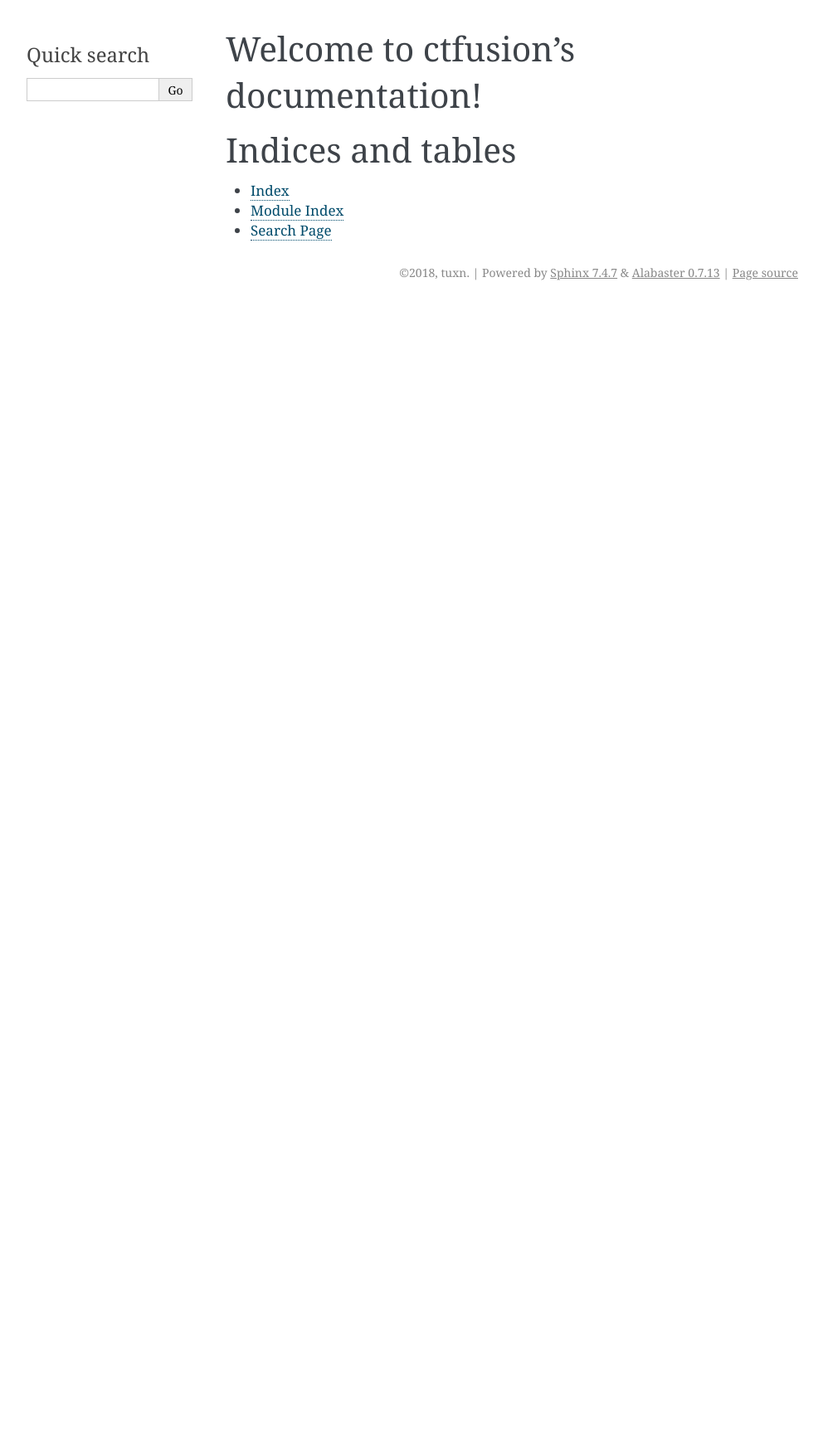
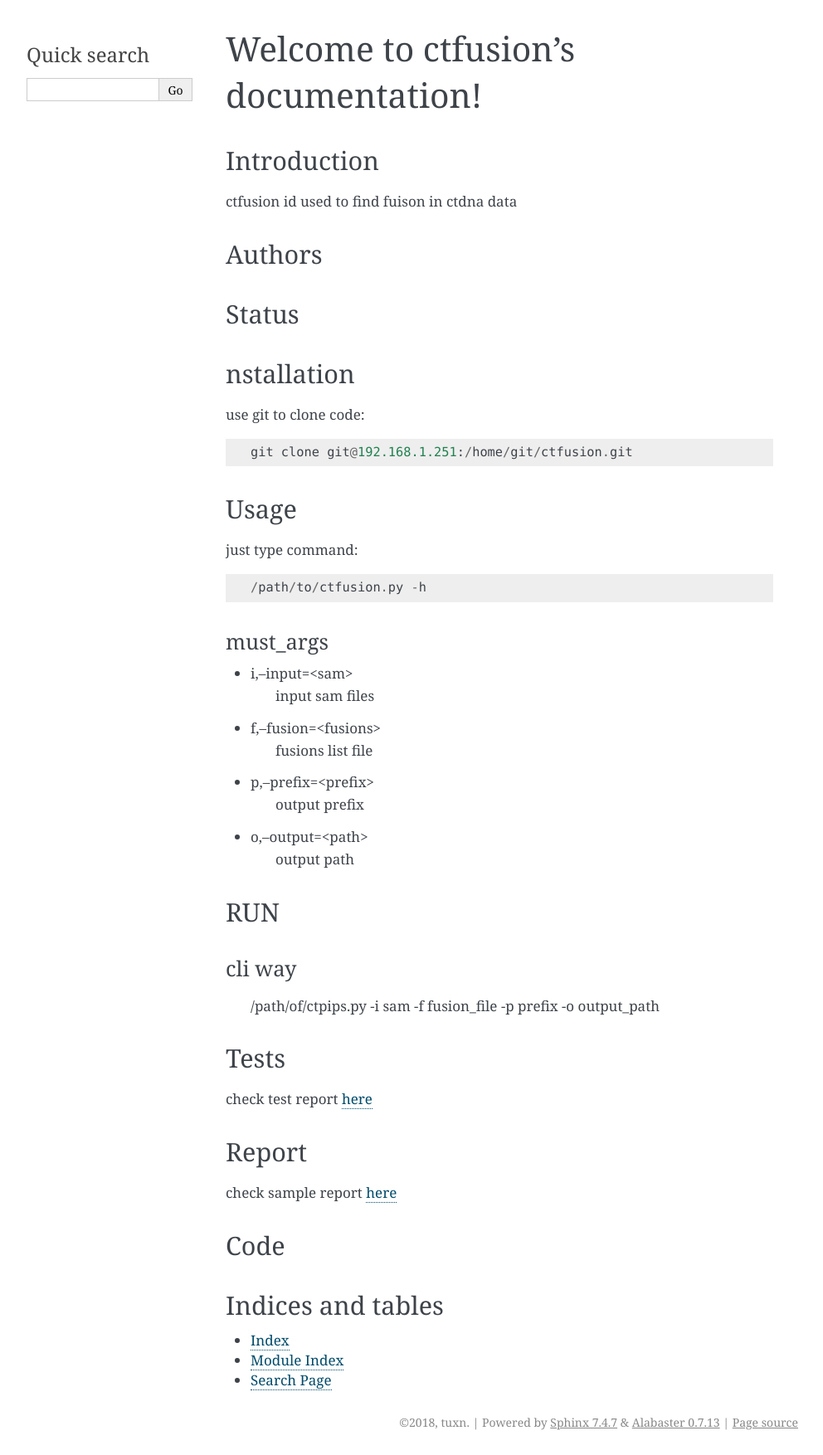
Before and after one commit to openbioinfo/fuchecker, a Sphinx documentation site: the page built from docs/index.rst, in a window 1280 px wide. Shown: the whole page at 83% size, without its empty margins (148-1140 px from the left). Built offline with Sphinx 7.4.7, drawn with Linux system fonts in a browser that asks for light colours; before the commit the page ends 900 px from its top, so only the background shows below that.

Commit message:
20181025add doc2

```diff
--- a/docs/index.rst
+++ b/docs/index.rst
@@ -2,9 +2,70 @@
    sphinx-quickstart on Thu Oct 25 15:36:02 2018.
    You can adapt this file completely to your liking, but it should at least
    contain the root `toctree` directive.
-
+====================================
 Welcome to ctfusion's documentation!
 ====================================
+
+Introduction
+============
+
+ctfusion id used to find fuison in ctdna data
+
+Authors
+=======
+
+.. _authors:
+    - tuxn <tuxiaonian@genehe.com>
+
+Status
+======
+
+nstallation
+===========
+
+use git to clone code::
+
+    git clone git@192.168.1.251:/home/git/ctfusion.git
+
+Usage
+=====
+
+just type command::
+
+    /path/to/ctfusion.py -h
+
+must_args
+---------
+
+- i,--input=<sam>
+    input sam files
+- f,--fusion=<fusions>
+    fusions list file
+- p,--prefix=<prefix>
+    output prefix
+- o,--output=<path>
+    output path
+
+
+RUN
+===
+cli way
+-------
+
+    /path/of/ctpips.py -i sam -f fusion_file -p prefix -o output_path
+
+Tests
+=====
+
+check test report `here <http://192.168.1.4700:/dev-tests/ctfusion/>`_
+
+Report
+======
+
+check sample report `here <http://192.168.1.4700:/dev-report/ctfusion/html/>`_
+
+Code
+====
 
 .. toctree::
    :maxdepth: 2
```
